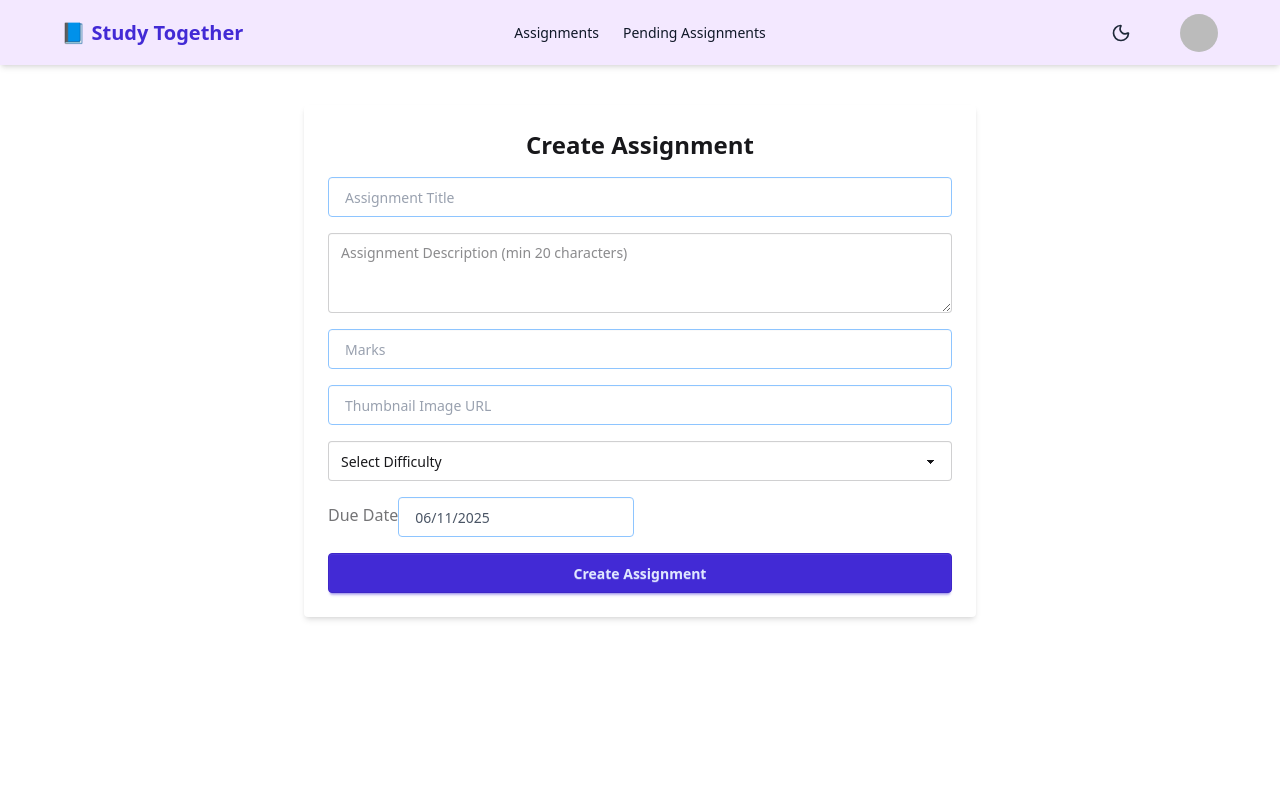
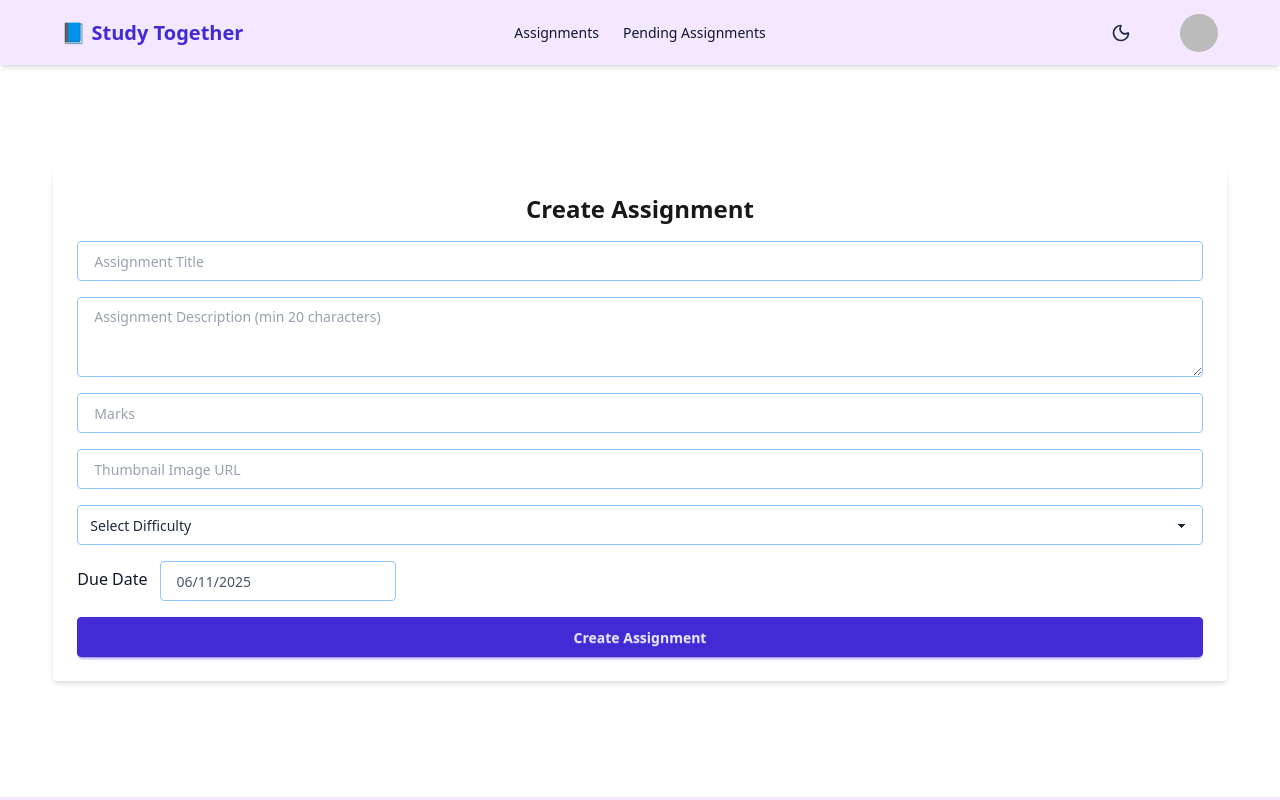
Before and after one commit to forhadreza43/group-study-client, a React (Vite) app: page /createAssignment in a window 1280 px wide. Shown: the top 800 px of the page. Built offline with nearby package versions, Linux system fonts and the light colour scheme; no server answers; sample sign-in values are in the browser's storage.

Commit message:
Fix Update page

```diff
--- a/src/index.css
+++ b/src/index.css
@@ -7,7 +7,7 @@
 .active{
     @apply underline underline-offset-7
 }
-
+textarea,
 input:not(#search) {
-    @apply w-full rounded border border-blue-300 px-4 py-2 text-gray-600 outline-none placeholder:text-gray-400 focus:border-blue-600 bg-white dark:bg-gray-800;
+    @apply w-full dark:text-gray-100 rounded border border-blue-300 px-4 py-2 text-gray-600 outline-none placeholder:text-gray-400 focus:border-blue-600 bg-white dark:bg-gray-800;
 }
--- a/src/pages/AssignmentDetails/AssignmentDetails.jsx
+++ b/src/pages/AssignmentDetails/AssignmentDetails.jsx
@@ -1,21 +1,22 @@
 import { useParams } from "react-router-dom";
 import { useQuery, useMutation } from "@tanstack/react-query";
-import axios from "axios";
 import toast from "react-hot-toast";
 import useAuth from "../../hook/useAuth";
 import { useState } from "react";
 import Loading from "../../components/Loading";
+import useAxiosSecure from "../../hook/useAxiosSecure";
 
 const AssignmentDetails = () => {
   const { id } = useParams();
   const { user } = useAuth();
   const [showModal, setShowModal] = useState(false);
   const [form, setForm] = useState({ docLink: "", note: "" });
+  const axiosSecure = useAxiosSecure();
 
   const { data: assignment, isLoading } = useQuery({
     queryKey: ["assignment", id],
     queryFn: async () => {
-      const res = await axios.get(
+      const res = await axiosSecure.get(
         `${import.meta.env.VITE_API_URL}/assignment/${id}`
       );
       return res.data;
@@ -23,7 +24,7 @@ const AssignmentDetails = () => {
   });
   const submitMutation = useMutation({
     mutationFn: (payload) =>
-      axios.post(
+      axiosSecure.post(
         `${import.meta.env.VITE_API_URL}/submitted-assignments`,
         payload
       ),
@@ -86,7 +87,9 @@ const AssignmentDetails = () => {
         {showModal && (
           <dialog open className="modal modal-open">
             <div className="modal-box dark:bg-gray-600">
-              <h3 className="font-bold text-lg mb-4 dark:text-gray-200">Submit Assignment</h3>
+              <h3 className="font-bold text-lg mb-4 dark:text-gray-200">
+                Submit Assignment
+              </h3>
               <form onSubmit={handleSubmit} className="space-y-4">
                 <input
                   type="url"
@@ -100,7 +103,7 @@ const AssignmentDetails = () => {
                 />
                 <textarea
                   placeholder="Quick Notes"
-                  className="textarea textarea-bordered w-full"
+                  className="textarea textarea-bordered placeholder:text-gray-400 w-full border-blue-300 dark:bg-gray-900"
                   value={form.note}
                   onChange={(e) => setForm({ ...form, note: e.target.value })}
                   required
--- a/src/pages/Assignments/Assignments.jsx
+++ b/src/pages/Assignments/Assignments.jsx
@@ -6,6 +6,7 @@ import useAuth from "../../hook/useAuth";
 import { useEffect, useState, useMemo } from "react";
 import debounce from "lodash.debounce";
 import Loading from "../../components/Loading";
+import useAxiosSecure from "../../hook/useAxiosSecure";
 
 const Assignments = () => {
   const { user } = useAuth();
@@ -15,6 +16,7 @@ const Assignments = () => {
   const [difficulty, setDifficulty] = useState("");
   const [search, setSearch] = useState("");
   const [debouncedSearch, setDebouncedSearch] = useState("");
+  const axiosSecure = useAxiosSecure();
 
   const { data: assignments = [], isLoading } = useQuery({
     queryKey: ["assignments", difficulty, debouncedSearch],
@@ -34,7 +36,7 @@ const Assignments = () => {
 
   const deleteMutation = useMutation({
     mutationFn: (id) => {
-      return axios.delete(
+      return axiosSecure.delete(
         `${import.meta.env.VITE_API_URL}/assignments/${id}?email=${user.email}`
       );
     },
--- a/src/pages/CreateAssignment/CreateAssignment.jsx
+++ b/src/pages/CreateAssignment/CreateAssignment.jsx
@@ -1,15 +1,16 @@
 import { useForm } from "react-hook-form";
-import axios from "axios";
 import toast from "react-hot-toast";
 import { useMutation } from "@tanstack/react-query";
 import DatePicker from "react-datepicker";
 import "react-datepicker/dist/react-datepicker.css";
 import { useState } from "react";
 import useAuth from "../../hook/useAuth";
+import useAxiosSecure from "../../hook/useAxiosSecure";
 
 const CreateAssignment = () => {
   const { user } = useAuth();
   const [dueDate, setDueDate] = useState(new Date());
+  const axiosSecure = useAxiosSecure();
 
   const {
     register,
@@ -20,7 +21,7 @@ const CreateAssignment = () => {
 
   const mutation = useMutation({
     mutationFn: (data) => {
-      return axios.post(`${import.meta.env.VITE_API_URL}/assignments`, data);
+      return axiosSecure.post(`${import.meta.env.VITE_API_URL}/assignments`, data);
     },
     onSuccess: () => {
       toast.success("Assignment created successfully!");
@@ -49,8 +50,11 @@ const CreateAssignment = () => {
   };
 
   return (
-    <div className="max-w-2xl mx-auto mt-10 p-6 bg-white shadow-md rounded">
-      <h2 className="text-2xl font-bold mb-4 text-center">Create Assignment</h2>
+    <div className="flex min-h-[90dvh] items-center justify-center">
+      <div className="w-full mx-auto p-6 bg-white dark:bg-gray-700 shadow-md rounded">
+        <h2 className="text-2xl font-bold mb-4 text-center dark:text-gray-100">
+          Create Assignment
+        </h2>
         <form onSubmit={handleSubmit(onSubmit)} className="space-y-4">
           <input
             {...register("title", { required: true })}
@@ -60,7 +64,6 @@ const CreateAssignment = () => {
           {errors.title && (
             <span className="text-red-500">Title is required</span>
           )}
-
           <textarea
             {...register("description", { required: true, minLength: 20 })}
             className="textarea textarea-bordered w-full"
@@ -71,7 +74,6 @@ const CreateAssignment = () => {
               Description must be at least 20 characters
             </span>
           )}
-
           <input
             type="number"
             {...register("marks", { required: true, min: 1 })}
@@ -81,7 +83,6 @@ const CreateAssignment = () => {
           {errors.marks && (
             <span className="text-red-500">Marks are required</span>
           )}
-
           <input
             {...register("thumbnail", { required: true })}
             className="input input-bordered w-full"
@@ -90,10 +91,11 @@ const CreateAssignment = () => {
           {errors.thumbnail && (
             <span className="text-red-500">Thumbnail is required</span>
           )}
-
           <select
             {...register("difficulty", { required: true })}
-          className="select select-bordered w-full"
+            className=" select-bordered rounded border
+               border-blue-300 bg-white text-gray-800
+               dark:bg-gray-900 dark:text-white select select-bordered w-full"
           >
             <option value="">Select Difficulty</option>
             <option value="easy">Easy</option>
@@ -103,16 +105,16 @@ const CreateAssignment = () => {
           {errors.difficulty && (
             <span className="text-red-500">Difficulty level is required</span>
           )}
-
           <div>
-          <label className="label">Due Date</label>
+            <label className="label text-gray-900 dark:text-gray-100 mr-3">
+              Due Date
+            </label>
             <DatePicker
               selected={dueDate}
               onChange={(date) => setDueDate(date)}
               className="input input-bordered w-full"
             />
           </div>
-
           <button
             type="submit"
             className="btn btn-primary w-full"
@@ -122,6 +124,7 @@ const CreateAssignment = () => {
           </button>
         </form>
       </div>
+    </div>
   );
 };
 
```
Also changed, not shown: src/pages/UpdateAssignment/UpdateAssignment.jsx (+18 -17 lines). Lines whose indentation alone changed are shown as unchanged.
